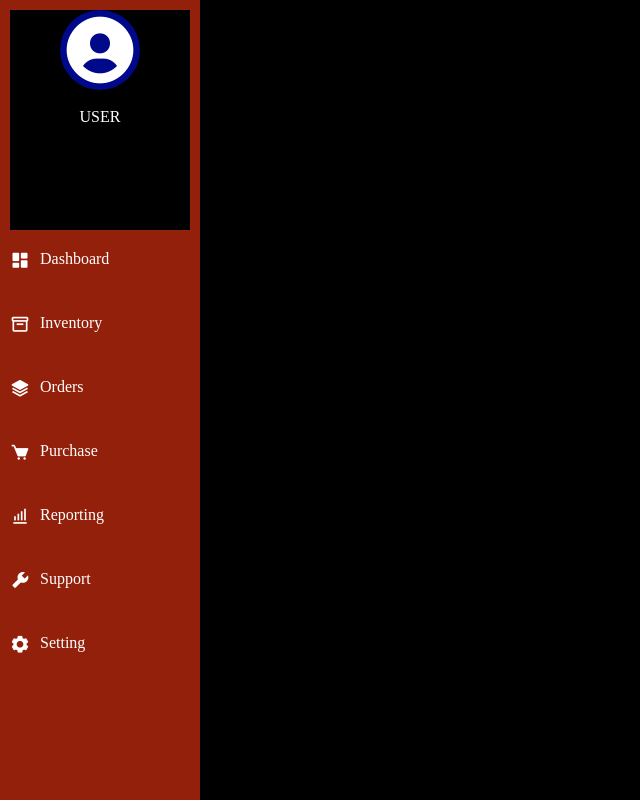
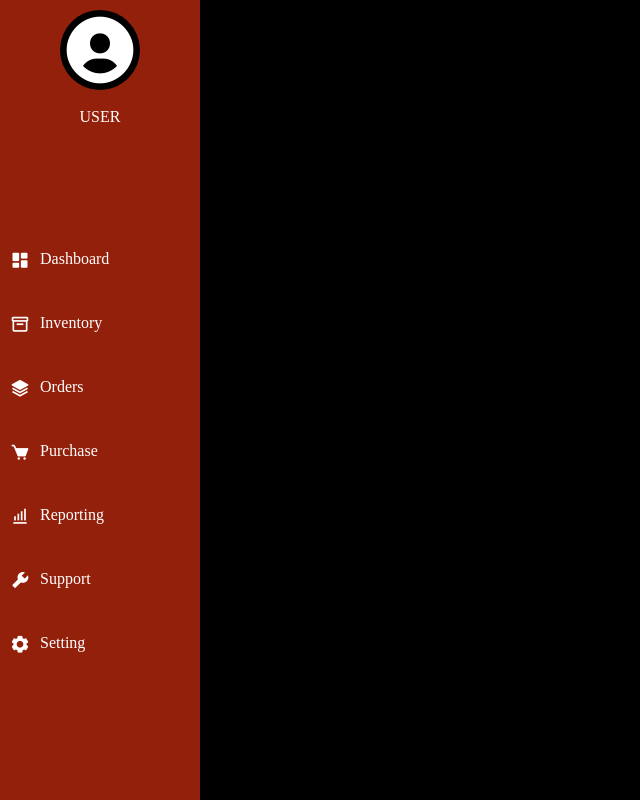
Before and after one commit to Lovethrech/personal-finance-manager, a Vue app: page / in a window 1280 px wide. Shown: the whole page, without its empty margins (0-640 px from the left). Built offline with nearby package versions, Linux system fonts and the light colour scheme.

Commit message:
...working on the sideNav components

```diff
--- a/src/components/side-nav/SideNavUser.vue
+++ b/src/components/side-nav/SideNavUser.vue
@@ -6,7 +6,6 @@ const {name, icon, link}=defineProps(['name','icon', 'link']);
 
 <style scoped>
 .side-nav-user-main-ctn{
-    background-color:#000000;
     width:100%;
     height:220px;
     display:flex;
@@ -18,7 +17,7 @@ const {name, icon, link}=defineProps(['name','icon', 'link']);
     padding:10px;
 }
 .side-nav-user-mini-ctn-icon-ctn{
-    background-color:#000989;
+    background-color:#000000;
     width:100%;
     display:flex;
     justify-content:center;
```
